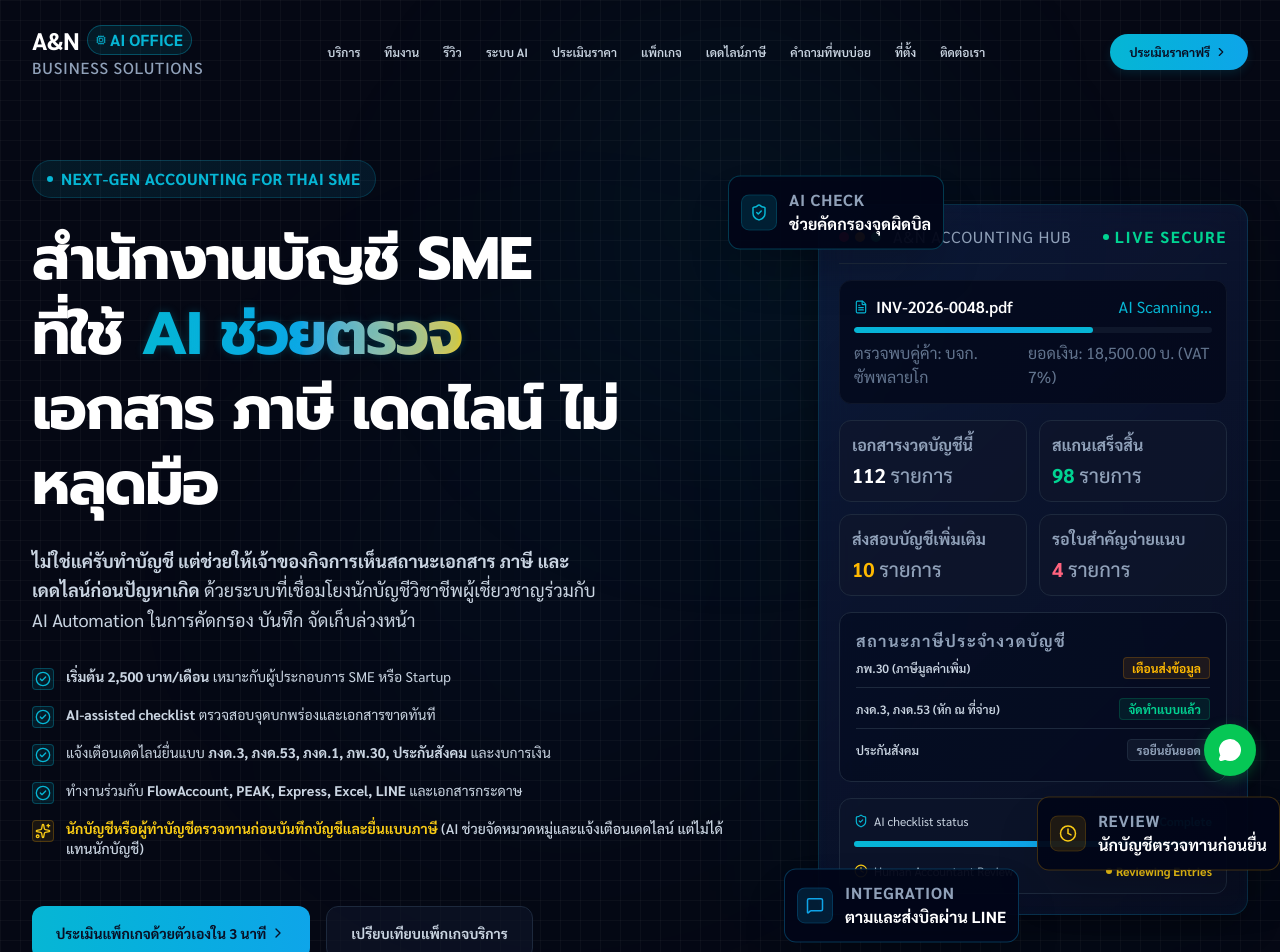
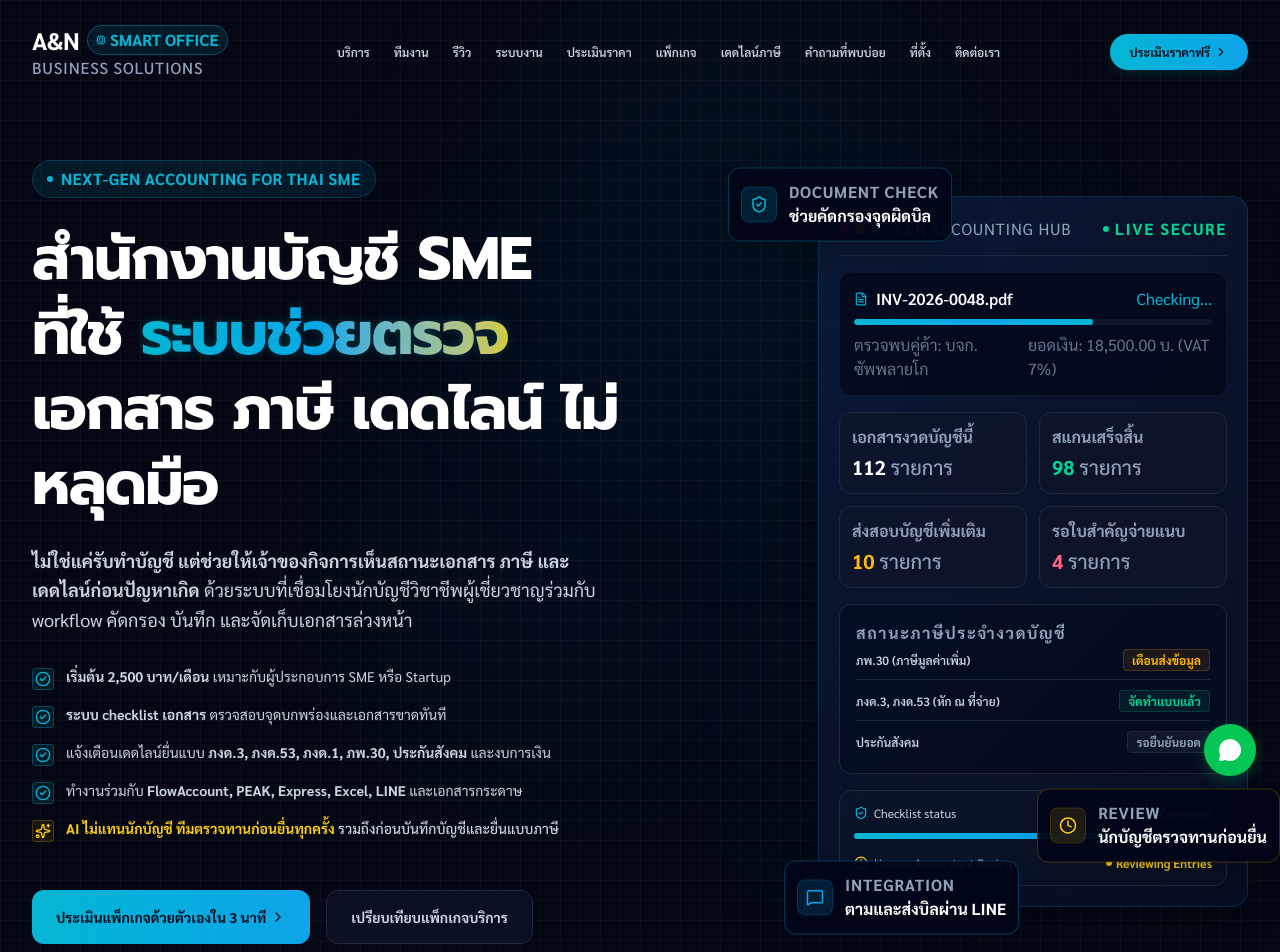
Before and after one commit to noppasitai-netizen/an-business-solutions, a Next.js app: page / in a window 1280 px wide. Shown: the top 952 px of the page. Built offline with nearby package versions, Linux system fonts and the light colour scheme.

Commit message:
Reduce AI-forward marketing language

```diff
--- a/src/components/AIWorkflowDemo.tsx
+++ b/src/components/AIWorkflowDemo.tsx
@@ -155,7 +155,7 @@ export default function AIWorkflowDemo() {
             ระบบจัดการเอกสารและเดดไลน์ที่ช่วยให้งานบัญชีไม่กองปลายเดือน
           </h2>
           <p className="text-slate-400 text-sm sm:text-base">
-            AI ไม่ได้มาแทนที่คน แต่ช่วยคัดกรองและจัดลำดับงานเอกสารเบื้องต้น โดยมีนักบัญชีมืออาชีพคอยควบคุมและตรวจทานอย่างละเอียดก่อนยื่นสรรพากรและกระทรวงพาณิชย์ทุกครั้ง
+            AI ไม่แทนนักบัญชี ทีมตรวจทานก่อนยื่นทุกครั้ง ระบบนี้ช่วยคัดกรองและจัดลำดับงานเอกสารเบื้องต้น โดยมีนักบัญชีมืออาชีพคอยควบคุมและตรวจทานอย่างละเอียดก่อนยื่นสรรพากรและกระทรวงพาณิชย์ทุกครั้ง
           </p>
         </div>
 
--- a/src/components/FAQ.tsx
+++ b/src/components/FAQ.tsx
@@ -17,8 +17,8 @@ export default function FAQ() {
       answer: "เป็นราคาเริ่มต้นสำหรับธุรกิจเอกสารน้อย (ไม่เกิน 30 รายการต่อเดือน) และยังไม่ได้จดทะเบียนภาษีมูลค่าเพิ่ม (VAT) รายละเอียดสิ่งที่รวมและไม่รวมทั้งหมดจะชี้แจงในใบเสนอราคาอย่างชัดเจน เช่น บริการยื่น ภพ.30, บัญชีเงินเดือน (Payroll), นำส่งประกันสังคม, บริการปิดงบการเงินประจำปี และค่าธรรมเนียมผู้สอบบัญชี จะไม่รวมอยู่ในราคาเริ่มต้นนี้"
     },
     {
-      question: "ใช้ AI แล้วข้อมูลจะถูกต้อง 100% ไหม",
-      answer: "AI ไม่สามารถทำงานแทนนักบัญชีได้ และระบบไม่ได้ตรวจสอบถูกต้อง 100% โดยอัตโนมัติทั้งหมด ระบบ AI Automation ของเราทำหน้าที่เพียงช่วยสแกนบิลเบื้องต้น จัดเรียงหมวดหมู่ ตรวจเลข 13 หลัก และตรวจสอบรายการเอกสารขาดหาย (Checklist) เพื่อช่วยให้คุณทำงานร่วมกับเราได้เร็วขึ้น ส่วนการจัดทำและตรวจทานข้อมูลจริง การบันทึกบัญชี และการยื่นแบบภาษีทั้งหมดจะได้รับการดูแลและตรวจทานโดยนักบัญชีหรือผู้ทำบัญชีของ A&N Business Solutions ทุกขั้นตอนก่อนนำส่ง"
+      question: "ใช้ระบบอัตโนมัติแล้วข้อมูลจะถูกต้องทั้งหมดไหม",
+      answer: "AI ไม่แทนนักบัญชี ทีมตรวจทานก่อนยื่นทุกครั้ง ระบบอัตโนมัติของเราทำหน้าที่ช่วยสแกนบิลเบื้องต้น จัดเรียงหมวดหมู่ ตรวจเลข 13 หลัก และตรวจสอบรายการเอกสารขาดหาย (Checklist) เพื่อช่วยให้คุณทำงานร่วมกับเราได้เร็วขึ้น ส่วนการจัดทำและตรวจทานข้อมูลจริง การบันทึกบัญชี และการยื่นแบบภาษีทั้งหมดจะได้รับการดูแลและตรวจทานโดยนักบัญชีหรือผู้ทำบัญชีของ A&N Business Solutions ทุกขั้นตอนก่อนนำส่ง"
     },
     {
       question: "ยังใช้เอกสารกระดาษอยู่ เริ่มต้นใช้บริการได้ไหม",
--- a/src/components/Footer.tsx
+++ b/src/components/Footer.tsx
@@ -18,14 +18,14 @@ export default function Footer() {
                 A&N Business Solutions
               </span>
               <span className="text-xs uppercase bg-brand-cyan/10 border border-brand-cyan/30 text-brand-cyan px-2 py-0.5 rounded-full flex items-center gap-1 font-mono">
-                <Cpu size={10} /> AI Accounting
+                <Cpu size={10} /> Smart Accounting
               </span>
             </div>
             <p className="text-xs text-slate-400 font-bold">
               บริษัท เอ แอนด์ เอ็น บิสซิเนส โซลูชั่นส์ จำกัด (เลขทะเบียนนิติบุคคล: 0115567033027)
             </p>
             <p className="text-xs text-slate-300 leading-relaxed max-w-md font-light">
-              สำนักงานบัญชีและที่ปรึกษาระบบบัญชีสำหรับ SME ไทย ที่ผสานการทำงานร่วมกันระหว่างนักบัญชีวิชาชีพผู้เชี่ยวชาญกับระบบ AI Automation ในการอำนวยความสะดวก Checklist ติดตามเอกสาร และควบคุมเดดไลน์ภาษี
+              สำนักงานบัญชีและที่ปรึกษาระบบบัญชีสำหรับ SME ไทย ที่ผสานการทำงานร่วมกันระหว่างนักบัญชีวิชาชีพผู้เชี่ยวชาญกับระบบอัตโนมัติในการอำนวยความสะดวก Checklist ติดตามเอกสาร และควบคุมเดดไลน์ภาษี
             </p>
           </div>
 
--- a/src/components/Header.tsx
+++ b/src/components/Header.tsx
@@ -23,7 +23,7 @@ export default function Header() {
     { label: "บริการ", href: "#services" },
     { label: "ทีมงาน", href: "#team" },
     { label: "รีวิว", href: "#testimonials" },
-    { label: "ระบบ AI", href: "#ai-workflow" },
+    { label: "ระบบงาน", href: "#ai-workflow" },
     { label: "ประเมินราคา", href: "#estimator" },
     { label: "แพ็กเกจ", href: "#pricing" },
     { label: "เดดไลน์ภาษี", href: "#deadlines" },
@@ -49,7 +49,7 @@ export default function Header() {
                 A&N
               </span>
               <span className="text-3xs sm:text-2xs uppercase bg-brand-cyan/10 border border-brand-cyan/35 text-brand-cyan px-2 py-0.5 rounded-full flex items-center gap-1 font-bold font-mono">
-                <Cpu size={10} className="animate-spin-slow text-brand-cyan" /> AI Office
+                <Cpu size={10} className="text-brand-cyan" /> Smart Office
               </span>
             </div>
             <span className="text-4xs sm:text-3xs uppercase tracking-wider text-slate-400 group-hover:text-slate-200 transition-colors font-medium">
--- a/src/components/Hero.tsx
+++ b/src/components/Hero.tsx
@@ -22,12 +22,12 @@ export default function Hero() {
 
             <h1 className="text-3xl sm:text-4xl md:text-5xl lg:text-6xl font-extrabold tracking-tight text-white leading-tight">
               สำนักงานบัญชี SME <br />
-              ที่ใช้ <span className="bg-gradient-to-r from-brand-cyan via-brand-teal to-brand-gold-light bg-clip-text text-transparent glow-text-cyan">AI ช่วยตรวจ</span> <br />
+              ที่ใช้ <span className="bg-gradient-to-r from-brand-cyan via-brand-teal to-brand-gold-light bg-clip-text text-transparent glow-text-cyan">ระบบช่วยตรวจ</span> <br />
               เอกสาร ภาษี เดดไลน์ ไม่หลุดมือ
             </h1>
 
             <p className="text-slate-300 text-sm sm:text-base md:text-lg leading-relaxed max-w-xl">
-              <strong>ไม่ใช่แค่รับทำบัญชี แต่ช่วยให้เจ้าของกิจการเห็นสถานะเอกสาร ภาษี และเดดไลน์ก่อนปัญหาเกิด</strong> ด้วยระบบที่เชื่อมโยงนักบัญชีวิชาชีพผู้เชี่ยวชาญร่วมกับ AI Automation ในการคัดกรอง บันทึก จัดเก็บล่วงหน้า
+              <strong>ไม่ใช่แค่รับทำบัญชี แต่ช่วยให้เจ้าของกิจการเห็นสถานะเอกสาร ภาษี และเดดไลน์ก่อนปัญหาเกิด</strong> ด้วยระบบที่เชื่อมโยงนักบัญชีวิชาชีพผู้เชี่ยวชาญร่วมกับ workflow คัดกรอง บันทึก และจัดเก็บเอกสารล่วงหน้า
             </p>
 
             {/* Premium USP Bullets */}
@@ -45,7 +45,7 @@ export default function Hero() {
                   <CheckCircle2 size={16} />
                 </div>
                 <span className="text-slate-300 text-xs sm:text-sm">
-                  <strong>AI-assisted checklist</strong> ตรวจสอบจุดบกพร่องและเอกสารขาดทันที
+                  <strong>ระบบ checklist เอกสาร</strong> ตรวจสอบจุดบกพร่องและเอกสารขาดทันที
                 </span>
               </div>
               <div className="flex items-start gap-3">
@@ -69,7 +69,7 @@ export default function Hero() {
                   <Sparkles size={16} className="text-brand-gold-light" />
                 </div>
                 <span className="text-slate-300 text-xs sm:text-sm font-medium">
-                  <span className="text-brand-gold-light font-bold">นักบัญชีหรือผู้ทำบัญชีตรวจทานก่อนบันทึกบัญชีและยื่นแบบภาษี</span> (AI ช่วยจัดหมวดหมู่และแจ้งเตือนเดดไลน์ แต่ไม่ได้แทนนักบัญชี)
+                  <span className="text-brand-gold-light font-bold">AI ไม่แทนนักบัญชี ทีมตรวจทานก่อนยื่นทุกครั้ง</span> รวมถึงก่อนบันทึกบัญชีและยื่นแบบภาษี
                 </span>
               </div>
             </div>
@@ -114,14 +114,14 @@ export default function Hero() {
                 </div>
               </div>
 
-              {/* Parsing Action Simulation (AI Processing Indicator) */}
+              {/* Parsing action simulation */}
               <div className="bg-slate-950/70 p-3.5 rounded-xl border border-slate-900 mb-4 relative overflow-hidden">
                 <div className="flex justify-between items-center mb-2">
                   <div className="flex items-center gap-2">
                     <FileText size={14} className="text-brand-cyan" />
                     <span className="text-3xs font-semibold text-white font-mono">INV-2026-0048.pdf</span>
                   </div>
-                  <span className="text-4xs text-brand-cyan font-mono">AI Scanning...</span>
+                  <span className="text-4xs text-brand-cyan font-mono">Checking...</span>
                 </div>
                 {/* Scanner bar animation */}
                 <div className="w-full bg-slate-900 h-1.5 rounded-full relative overflow-hidden">
@@ -173,10 +173,10 @@ export default function Hero() {
                 </div>
               </div>
 
-              {/* AI Verification Workflow Details */}
+              {/* Verification workflow details */}
               <div className="space-y-3 bg-slate-900/50 p-3.5 rounded-xl border border-slate-800">
                 <div className="flex items-center justify-between text-xs">
-                  <span className="text-slate-300 flex items-center gap-1.5"><ShieldCheck size={14} className="text-brand-cyan" /> AI checklist status</span>
+                  <span className="text-slate-300 flex items-center gap-1.5"><ShieldCheck size={14} className="text-brand-cyan" /> Checklist status</span>
                   <span className="font-bold text-brand-cyan font-mono">94% Complete</span>
                 </div>
                 <div className="w-full bg-slate-800 h-1.5 rounded-full">
@@ -200,7 +200,7 @@ export default function Hero() {
                 <ShieldCheck size={18} />
               </div>
               <div className="text-left">
-                <span className="text-4xs text-slate-400 font-bold block uppercase tracking-wider">AI Check</span>
+                <span className="text-4xs text-slate-400 font-bold block uppercase tracking-wider">Document Check</span>
                 <span className="text-2xs font-extrabold text-white">ช่วยคัดกรองจุดผิดบิล</span>
               </div>
             </div>
--- a/src/components/LeadForm.tsx
+++ b/src/components/LeadForm.tsx
@@ -76,7 +76,7 @@ export default function LeadForm({
     { key: "year_closing", label: "ปิดงบการเงินประจำปี" },
     { key: "company_registration", label: "จดทะเบียนบริษัท/ VAT" },
     { key: "accounting_setup", label: "วางระบบบัญชีเอกสาร" },
-    { key: "ai_automation", label: "AI Workflow Setup" },
+    { key: "ai_automation", label: "Workflow Setup" },
     { key: "backlog_accounting", label: "เคลียร์บัญชีย้อนหลัง" },
   ];
 
--- a/src/components/Pricing.tsx
+++ b/src/components/Pricing.tsx
@@ -27,7 +27,7 @@ export default function Pricing({ onSelectPackage }: PricingProps) {
         "ทำบัญชีรายเดือนตามมาตรฐาน",
         "ตรวจเอกสารเบื้องต้น",
         "ยื่น ภงด.3, ภงด.53 ตามรายการที่มี",
-        "AI-assisted document checklist",
+        "ระบบ checklist เอกสาร",
         "สรุปรายการเอกสารที่ค้างส่ง",
         "ปรึกษาบัญชีพื้นฐานผ่าน LINE"
       ],
@@ -49,7 +49,7 @@ export default function Pricing({ onSelectPackage }: PricingProps) {
         "ทำบัญชีรายเดือนพร้อมลงสมุด",
         "รายงานภาษีซื้อ-ขาย ยื่นแบบ ภพ.30",
         "ยื่น ภงด.1, ภงด.3, ภงด.53 ตามรายการที่มี",
-        "AI-assisted VAT/WHT checklist",
+        "ระบบ checklist ภาษีซื้อขายและหัก ณ ที่จ่าย",
         "แจ้งเตือนเดดไลน์ยื่นแบบรายงวด",
         "ปรึกษานักบัญชีวิชาชีพผ่าน LINE"
       ],
@@ -71,7 +71,7 @@ export default function Pricing({ onSelectPackage }: PricingProps) {
         "กระทบยอดบัญชีธนาคารเบื้องต้น",
         "ยื่นแบบ ภพ.30, ภงด.1, ภงด.3, ภงด.53",
         "Payroll และประกันสังคม ไม่เกิน 5 คน",
-        "AI missing document tracker",
+        "ระบบติดตามเอกสารค้างส่ง",
         "สรุปผลการดำเนินงานสำหรับบริหาร",
         "ปรึกษานักบัญชีผ่าน LINE / โทรศัพท์"
       ],
@@ -117,7 +117,7 @@ export default function Pricing({ onSelectPackage }: PricingProps) {
     { name: "จดทะเบียนจัดตั้งบริษัทจำกัด", price: "8,900 – 9,900 บาท (ไม่รวมค่าธรรมเนียมราชการ)" },
     { name: "แก้ไขเปลี่ยนแปลงรายการทะเบียนบริษัท (กรรมการ/ที่อยู่)", price: "3,550 บาท / รายการ" },
     { name: "วางระบบเอกสาร ควบคุมการอนุมัติภายใน", price: "เริ่มต้น 5,900 บาท" },
-    { name: "AI Automation แจ้งเตือนเอกสารเฉพาะกิจการ", price: "เริ่มต้น 15,000 บาท / โปรเจกต์" }
+    { name: "ระบบแจ้งเตือนเอกสารเฉพาะกิจการ", price: "เริ่มต้น 15,000 บาท / โปรเจกต์" }
   ];
 
   return (
--- a/src/components/Process.tsx
+++ b/src/components/Process.tsx
@@ -28,7 +28,7 @@ export default function Process() {
     {
       icon: <TrendingUp size={24} className="text-brand-cyan" />,
       title: "5. ปรับ Workflow ให้ดีขึ้น",
-      text: "นำผลการสรุปและข้อผิดพลาดในงบแต่ละเดือน มาแนะนำการปรับปรุงโฟลว์บิลหลังบ้าน ลดเอกสารตกหล่น และเชื่อมเทคโนโลยี AI Automation ให้เหมาะสม"
+      text: "นำผลการสรุปและข้อผิดพลาดในงบแต่ละเดือน มาแนะนำการปรับปรุงโฟลว์บิลหลังบ้าน ลดเอกสารตกหล่น และเชื่อมระบบอัตโนมัติให้เหมาะสม"
     }
   ];
 
--- a/src/components/Services.tsx
+++ b/src/components/Services.tsx
@@ -37,7 +37,7 @@ export default function Services() {
     },
     {
       icon: <Cpu className="text-brand-cyan" size={24} />,
-      title: "AI Automation งานบัญชี",
+      title: "ระบบอัตโนมัติงานบัญชี",
       text: "ออกแบบและเชื่อมต่อระบบการติดตามเอกสารผ่าน LINE, ระบบเตือนเดดไลน์อัตโนมัติ และ Dashboard รายงานผลการดำเนินงานแบบเรียลไทม์เฉพาะกิจการของคุณ",
     },
   ];
--- a/src/components/TrustBar.tsx
+++ b/src/components/TrustBar.tsx
@@ -22,7 +22,7 @@ export default function TrustBar() {
     },
     {
       icon: <Cpu className="text-brand-cyan" size={24} />,
-      title: "บัญชี + Automation",
+      title: "บัญชี + ระบบอัตโนมัติ",
       text: "ไม่ใช่แค่รับยื่นภาษี แต่ช่วยวางระบบหลังบ้าน เชื่อมโปรแกรมบัญชีชั้นนำ ให้ธุรกิจของคุณดำเนินงานได้ง่ายขึ้น",
     },
   ];
--- a/src/utils/pricingLogic.ts
+++ b/src/utils/pricingLogic.ts
@@ -69,7 +69,7 @@ export function CalculatePackage(
         "กระทบยอดธนาคารเบื้องต้น (Bank Reconciliation)",
         "ยื่น ภพ.30, ภงด.1, ภงด.3, ภงด.53",
         "Payroll และนำส่งประกันสังคม ไม่เกิน 5 คน",
-        "AI missing document tracker สรุปงานค้างออนไลน์",
+        "ระบบติดตามเอกสารค้างส่งออนไลน์",
         "Monthly management summary รายงานสรุปสั้นให้ผู้บริหาร",
         "ปรึกษานักบัญชีผ่าน LINE / โทรศัพท์"
       ]
@@ -86,7 +86,7 @@ export function CalculatePackage(
         "ทำบัญชีรายเดือน",
         "รายงานภาษีซื้อ-ขาย ยื่นแบบ ภพ.30",
         "ยื่น ภงด.1, ภงด.3, ภงด.53 ประจำเดือนตามรายการที่มี",
-        "AI-assisted VAT/WHT checklist คัดกรองเอกสารภาษี",
+        "ระบบ checklist ภาษีซื้อขายและหัก ณ ที่จ่าย",
         "แจ้งเตือนเดดไลน์ยื่นแบบรายเดือนผ่านระบบ",
         "ปรึกษาประเด็นเอกสารหัก ณ ที่จ่าย และบิลซื้อขาย"
       ]
@@ -102,7 +102,7 @@ export function CalculatePackage(
       "ทำบัญชีรายเดือน",
       "ตรวจบิลและเอกสารรับจ่ายเบื้องต้น",
       "ยื่น ภงด.3, ภงด.53 ตามรายการที่มี",
-      "AI-assisted document checklist",
+      "ระบบ checklist เอกสาร",
       "สรุปรายการเอกสารที่ขาดยื่นประจำเดือน",
       "ปรึกษาบัญชีและภาษีพื้นฐานผ่านกลุ่ม LINE"
     ]
```
Also changed, not shown: src/app/layout.tsx (+6 -6 lines).
